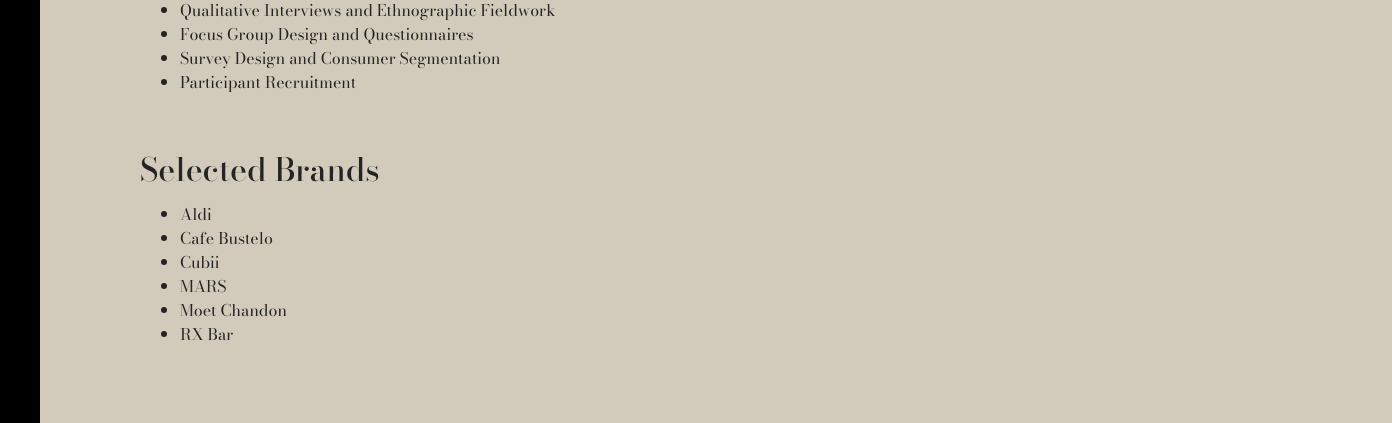
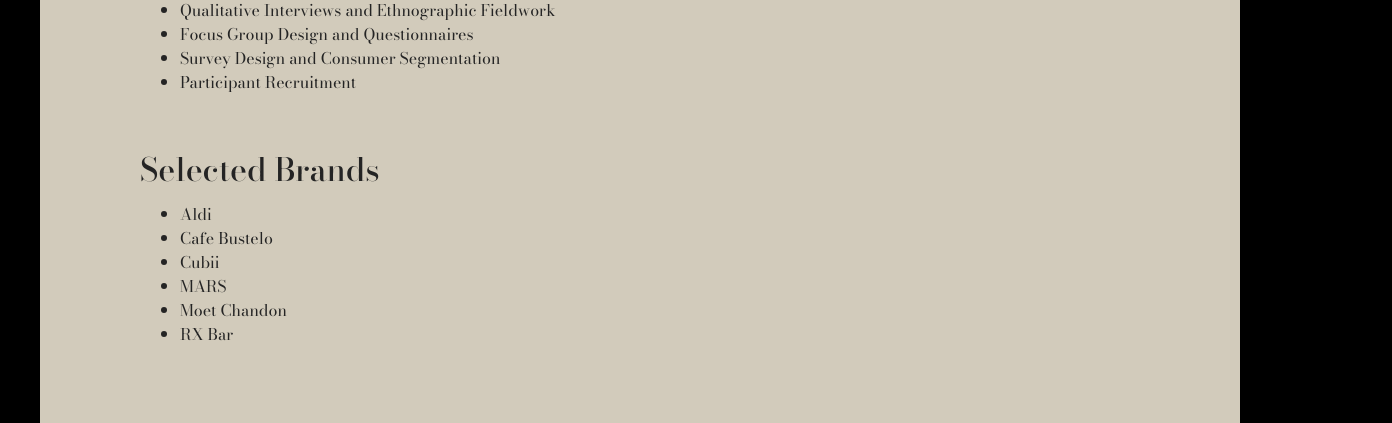
Before and after one commit to mbaptistabenedict/SFPortfolio, a plain HTML site: page branding.html in a window 1280 px wide. Shown: the part 1016-1439 px from the top of the page, 1392 px wide, since content can reach past the window. Drawn offline with nearby package versions, Linux system fonts and the light colour scheme.

Commit message:
reconfigured brand width

```diff
--- a/styles.css
+++ b/styles.css
@@ -218,9 +218,7 @@
   background-color: #d2cbbb;
   padding: 100px;
 }
-.row__branding {
-  width: 90vw;
-}
+
 .h2__branding,
 .h2__work {
   font-size: 2rem;
```
